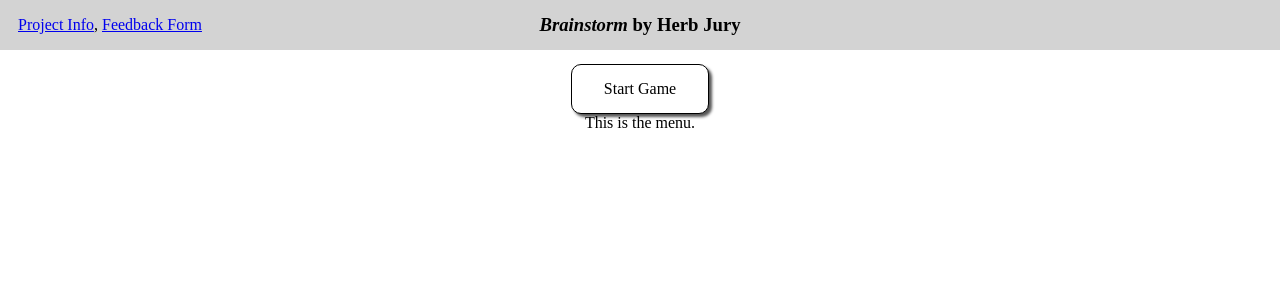
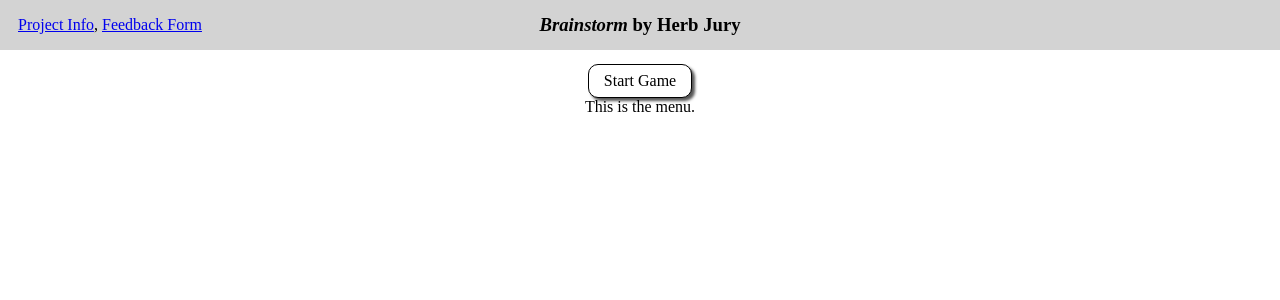
Before and after one commit to MrMugwump/BrainstormComp225, a Next.js app: page / in a window 1280 px wide. Shown: the top 300 px of the page. Built offline with nearby package versions, Linux system fonts and the light colour scheme.

Commit message:
minor button size change

```diff
--- a/src/app/gameSceneStyle.css
+++ b/src/app/gameSceneStyle.css
@@ -21,7 +21,7 @@
     border-radius: 10px;
     background-color:white;
     box-shadow: 3px 3px 3px #000000aa;
-    padding: 15px 32px;
+    padding: 7px 15px;
     text-align: center;
     text-decoration: none;
     display: inline-block;
```
